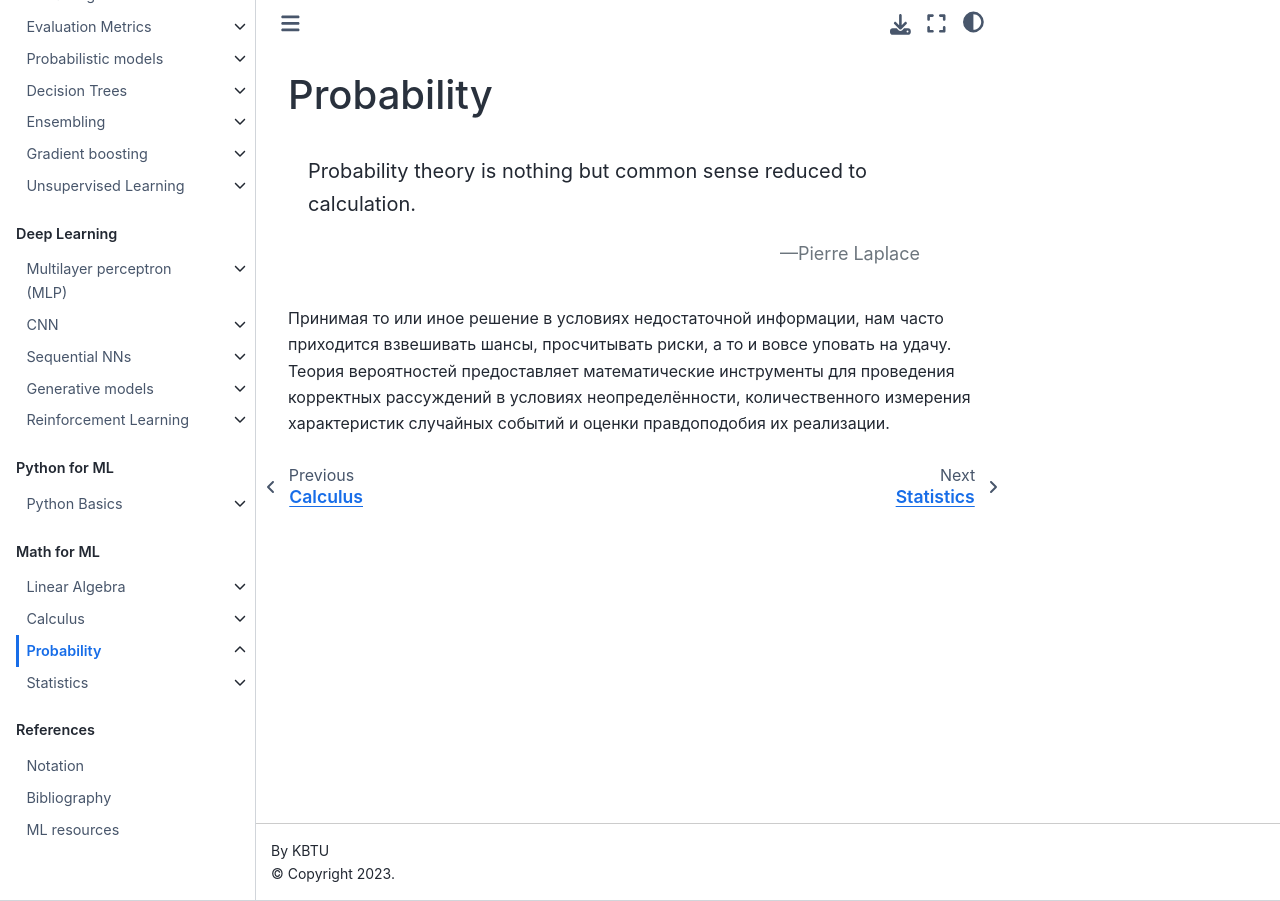
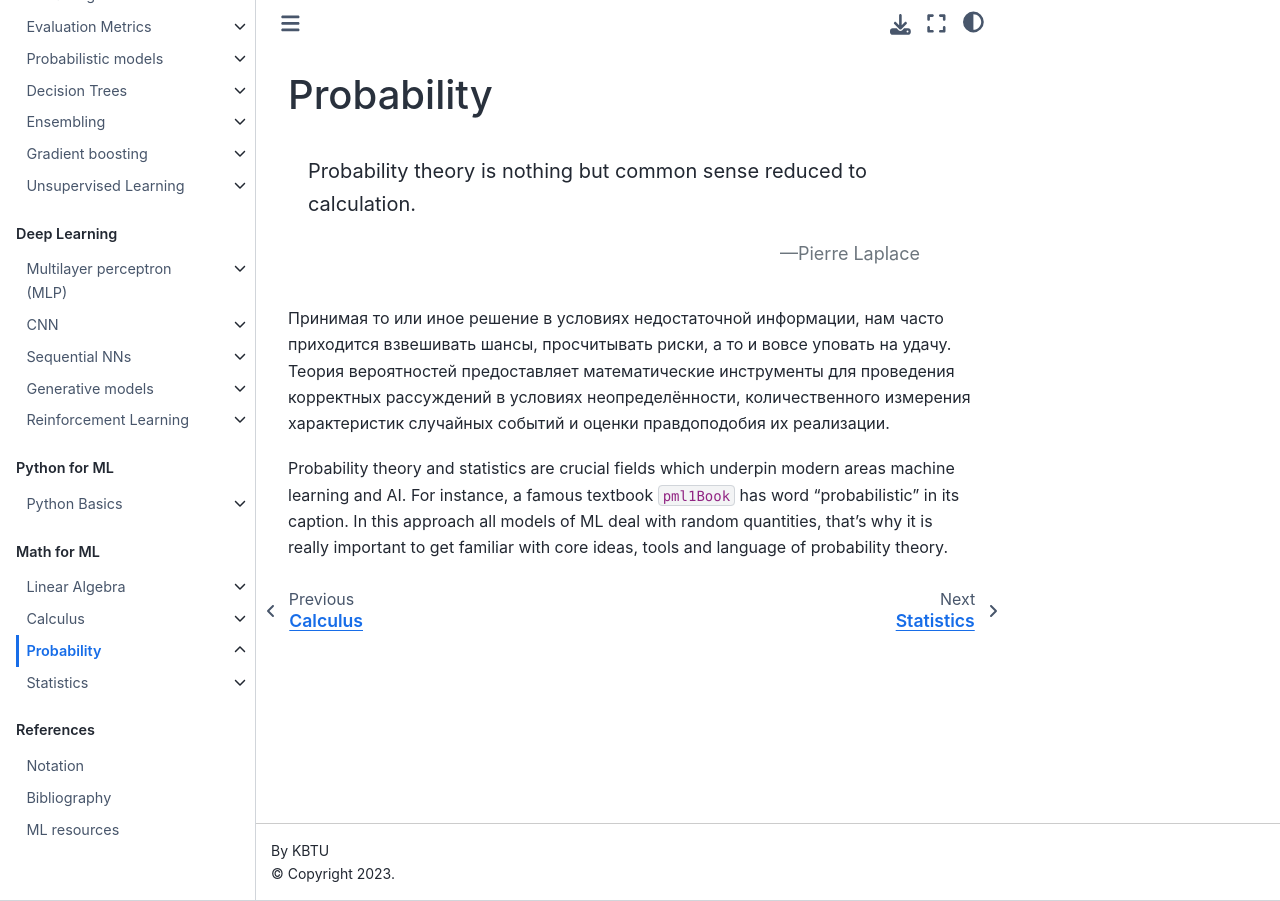
Before and after one commit to Fedmug/kbtu-ml-book, a Jupyter Book: the page built from math/probability.md, in a window 1280 px wide. Built offline with Jupyter Book 1.0.4 settings and Sphinx 7.4.7 and the Sphinx Book theme 1.1.4, drawn with Linux system fonts in a browser that asks for light colours; pages that are not in the unit, such as notebooks, are missing from menus; comment, search, counter and statistics services are not loaded; cross-references to code outside the pages are shown as plain code.

````diff
--- a/_toc.yml
+++ b/_toc.yml
@@ -9,6 +9,7 @@
           - file: HW/HW1
           - file: HW/HW2
           - file: HW/HW3
+          - file: HW/HW4
           - file: HW/not_mnist_student
       - file: courses/DL.md
 
--- a/math/probability.md
+++ b/math/probability.md
@@ -7,3 +7,5 @@
 ```
 
 Принимая то или иное решение в условиях недостаточной информации, нам часто приходится взвешивать шансы, просчитывать риски, а то и вовсе уповать на удачу. Теория вероятностей предоставляет математические инструменты для проведения корректных рассуждений в условиях неопределённости, количественного измерения характеристик случайных событий и оценки правдоподобия их реализации.
+
+Probability theory and statistics are crucial fields which underpin modern areas machine learning and AI. For instance, a famous textbook {cite:ps}`pml1Book` has word "probabilistic" in its caption. In this approach all models of ML deal with random quantities, that's why it is really important to get familiar with core ideas, tools and language of probability theory.
````
Also changed, not shown: 3 other files.
